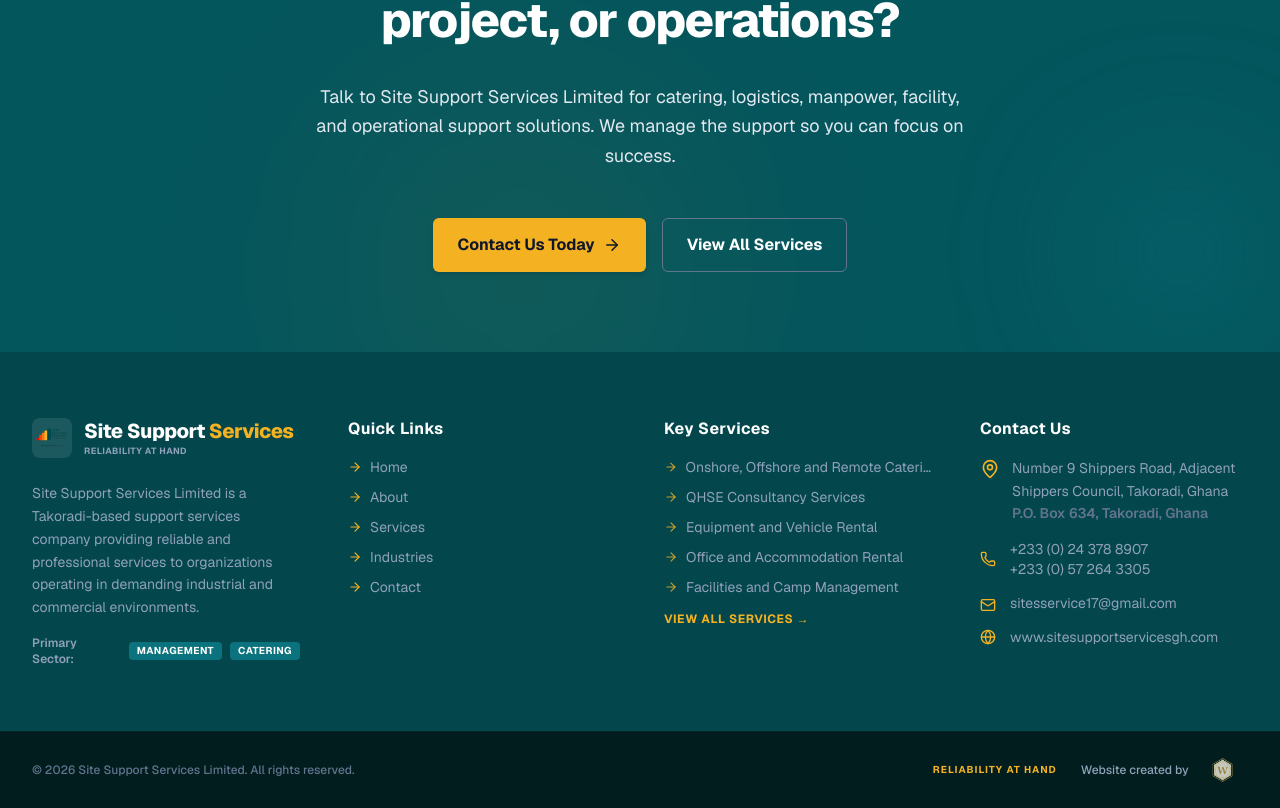
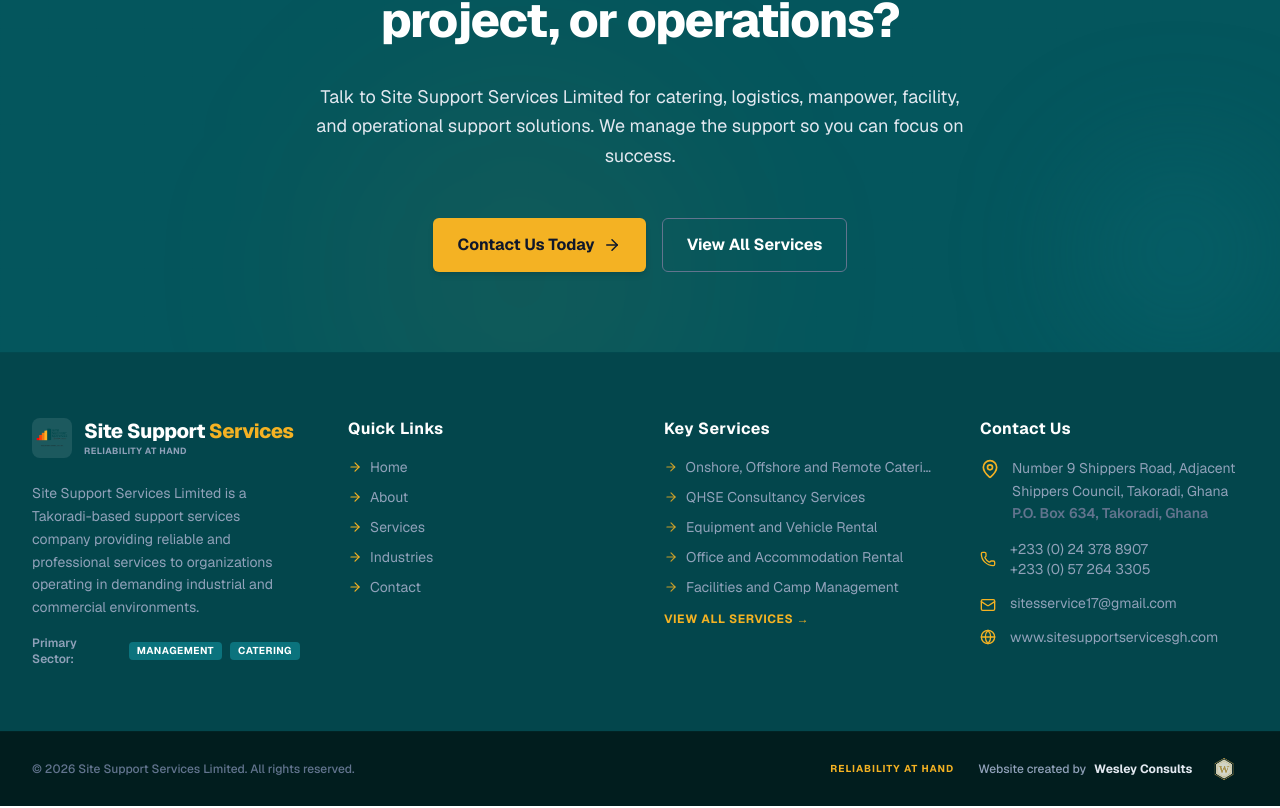
Before and after one commit to WesleyConsults/site-support-services-ltd, a Next.js app: page / in a window 1280 px wide. Shown: the part 4279-5087 px from the top of the page. Built offline with nearby package versions, Linux system fonts and the light colour scheme.

Commit message:
feat: add Wesley Consults text alongside logo in footer attribution link

```diff
--- a/components/Footer.jsx
+++ b/components/Footer.jsx
@@ -180,12 +180,15 @@
               className="inline-flex items-center space-x-2 text-slate-400 hover:text-white transition-colors duration-300 group"
             >
               <span className="text-xs">Website created by</span>
+              <span className="text-xs font-bold text-slate-200 group-hover:text-accent transition-colors">
+                Wesley Consults
+              </span>
               <Image
                 src="/images/wesley-consults-logo.png"
                 alt="Wesley Consults Logo"
                 width={135}
                 height={74}
-                className="h-[28px] w-auto object-contain opacity-80 group-hover:opacity-100 group-hover:scale-105 transition-all duration-300"
+                className="h-[26px] w-auto object-contain opacity-85 group-hover:opacity-100 group-hover:scale-105 transition-all duration-300"
               />
             </a>
           </div>
```
